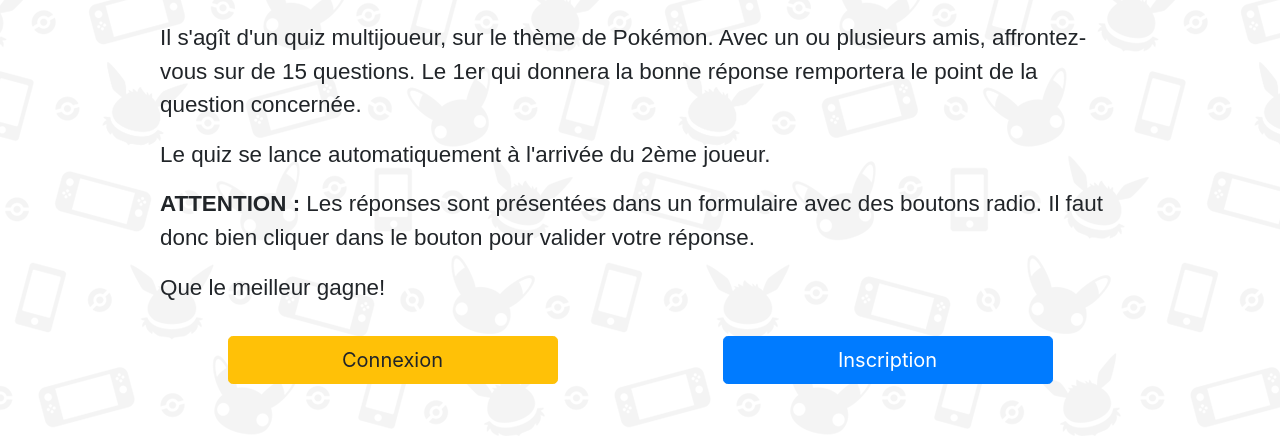
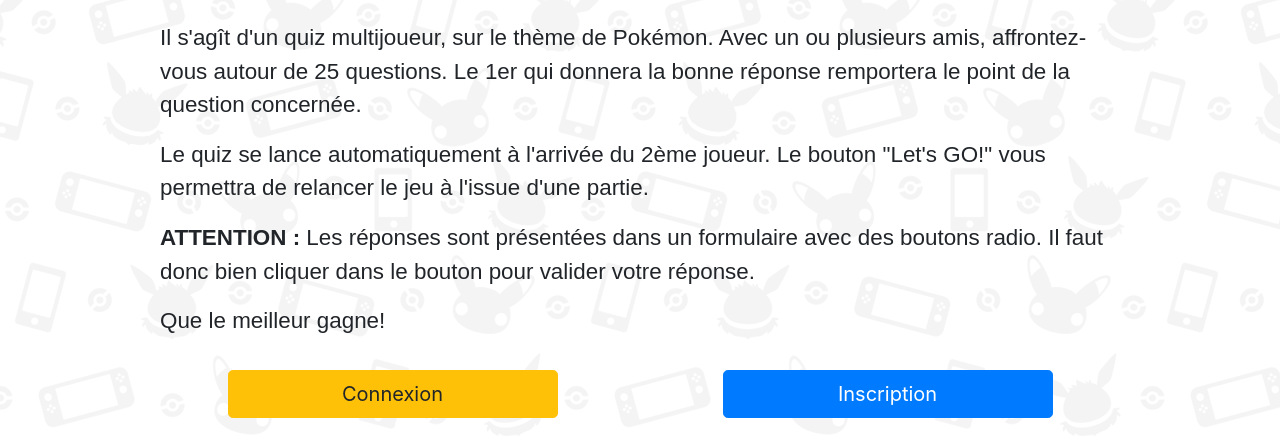
Before and after one commit to rikku28/Game_New-test, a website: page public/index-projet-back.html in a window 1280 px wide. Shown: the part 61-497 px from the top of the page. Drawn offline with nearby package versions, Linux system fonts and the light colour scheme; no server answers; a web font is replaced by a local one.

Commit message:
Modif nb questions

```diff
--- a/public/index-projet-back.html
+++ b/public/index-projet-back.html
@@ -44,8 +44,8 @@
                 <div class="container">
                     <h1 class="row mx-auto mb-4">Bienvenue sur le quiz Pokémon</h1>
                     <div class="row mb-3">
-                        <p>Il s'agît d'un quiz multijoueur, sur le thème de Pokémon. Avec un ou plusieurs amis, affrontez-vous sur de 15 questions. Le 1er qui donnera la bonne réponse remportera le point de la question concernée.</p>
-                        <p>Le quiz se lance automatiquement à l'arrivée du 2ème joueur.</p>
+                        <p>Il s'agît d'un quiz multijoueur, sur le thème de Pokémon. Avec un ou plusieurs amis, affrontez-vous autour de 25 questions. Le 1er qui donnera la bonne réponse remportera le point de la question concernée.</p>
+                        <p>Le quiz se lance automatiquement à l'arrivée du 2ème joueur. Le bouton "Let's GO!" vous permettra de relancer le jeu à l'issue d'une partie.</p>
                         <p><strong>ATTENTION : </strong>Les réponses sont présentées dans un formulaire avec des boutons radio. Il faut donc bien cliquer dans le bouton pour valider votre réponse.</p>
                         <p>Que le meilleur gagne!</p>
                     </div>
--- a/server.js
+++ b/server.js
@@ -38,7 +38,7 @@
 var nbPlayers = 0;
 var startGame = false;
 var tour = 0;
-var tourMax = 15;
+var tourMax = 25;
 var listeQuestions;
 var infosJoueursBDD;
 var attenteJoueur = true;
```
